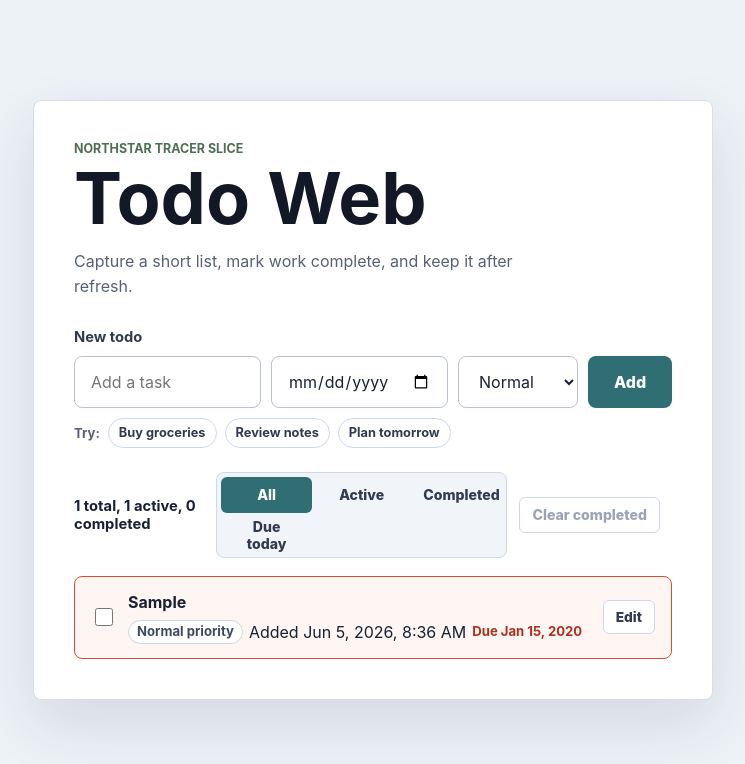
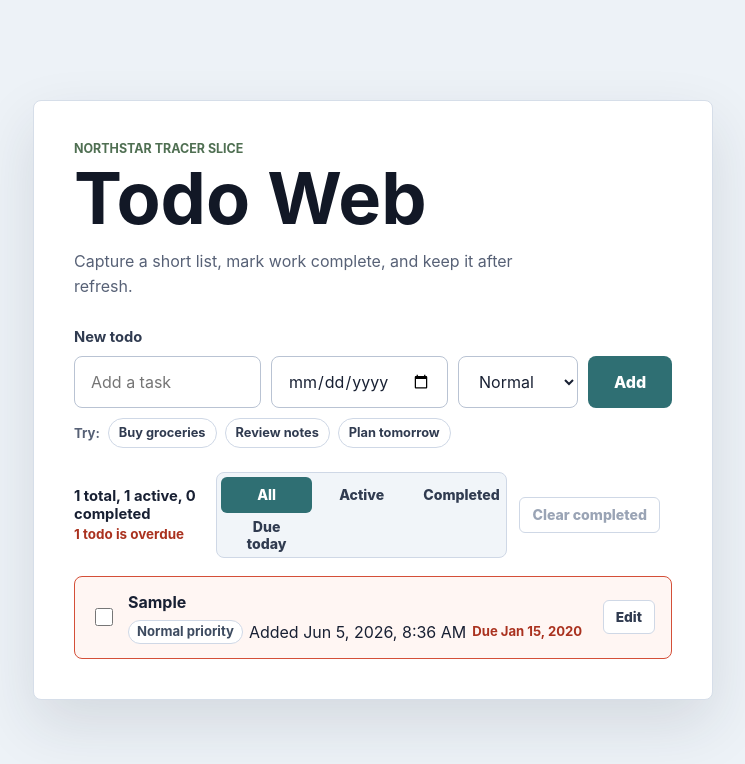
Before and after one commit to paulpai0412/northstar-todo-web, a React (Vite) app: page / in a window 1280 px wide. Both pictures are taken after typing "Sample", "2020-01-15" into the empty fields and a click on the button "Add". Shown: the top 764 px of the page, without its empty margins (267-1012 px from the left). Built offline with nearby package versions, Linux system fonts and the light colour scheme.

Commit message:
Add overdue todos summary feature (task 1)

```diff
--- a/src/main.tsx
+++ b/src/main.tsx
@@ -5,6 +5,7 @@ import {
   clearCompletedTodos,
   editTodoText,
   getEmptyStateMessage,
+  getOverdueTodoCount,
   getVisibleTodos,
   getTodoProgress,
   isTodoOverdue,
@@ -49,6 +50,7 @@ function App() {
   const { total: totalCount, active: activeCount, completed: completedCount } =
     getTodoProgress(todos);
   const visibleTodos = getVisibleTodos(todos, filter, hideCompleted);
+  const overdueCount = getOverdueTodoCount(todos);
   const emptyStateMessage =
     hideCompleted && completedCount > 0 && filter !== "active"
       ? "Completed todos are hidden."
@@ -162,6 +164,11 @@ function App() {
             <p className="progress-summary">
               {totalCount} total, {activeCount} active, {completedCount} completed
             </p>
+            {overdueCount > 0 ? (
+              <p className="overdue-summary" aria-live="polite">
+                {overdueCount} {overdueCount === 1 ? "todo is" : "todos are"} overdue
+              </p>
+            ) : null}
           </div>
 
           <div className="filter-group" aria-label="Filter todos">
--- a/src/styles.css
+++ b/src/styles.css
@@ -174,6 +174,13 @@ h1 {
   margin: 0;
   color: #182033;
   font-size: 0.92rem;
+  font-weight: 700;
+}
+
+.overdue-summary {
+  margin: 0;
+  color: #aa321f;
+  font-size: 0.84rem;
   font-weight: 700;
 }
 
--- a/src/todos.ts
+++ b/src/todos.ts
@@ -72,6 +72,10 @@ export function hasOverdueTodos(todos: Todo[], today: Date = new Date()): boolea
   }
 
   return false;
+}
+
+export function getOverdueTodoCount(todos: Todo[], today: Date = new Date()): number {
+  return todos.filter((todo) => isTodoOverdue(todo, today)).length;
 }
 
 export function formatDateInputValue(date: Date): string {
```
Also changed, not shown: 2 other files (tests, documents, lock files or other folders).
